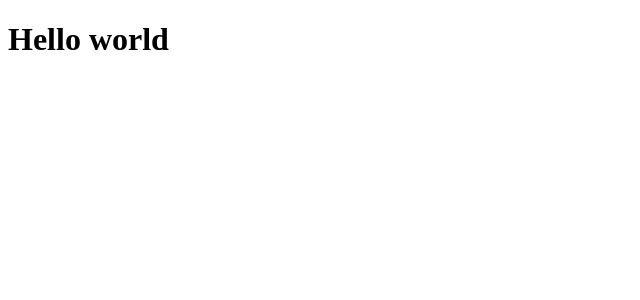
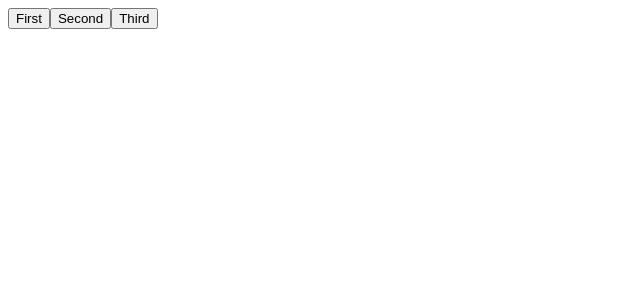
Before and after one commit to illiasmolii/react-redux-prob, a React (Create React App) app: page / in a window 1280 px wide. Shown: the top 300 px of the page, without its empty margins (0-640 px from the left). Built offline with nearby package versions, Linux system fonts and the light colour scheme.

Commit message:
Added header skeleton.

```diff
--- a/src/App.js
+++ b/src/App.js
@@ -1,12 +1,27 @@
 import React from "react";
+
+import Header from './components/Header.js';
 
 export class App extends React.Component {
 
   render() {
     return (
-      <div className="root-container">
-        <h1>Hello world</h1>
-      </div>
+      <Header sections={
+        [
+          {
+            id: 1,
+            name: 'First'
+          },
+          {
+            id: 2,
+            name: 'Second'
+          },
+          {
+            id: 3,
+            name: 'Third'
+          }
+        ]
+      }/>
     );
   }
 }
--- /dev/null
+++ b/src/components/Header.js
@@ -0,0 +1,16 @@
+import React from "react";
+
+import Section from './Section.js';
+
+export default class Header extends React.Component {
+
+  render() {
+    return (
+      <header>
+        {
+          this.props.sections.map(section => <Section key={section.id} name={section.name}/>)
+        }
+      </header>
+    );
+  }
+}
--- /dev/null
+++ b/src/components/Section.js
@@ -0,0 +1,10 @@
+import React from "react";
+
+export default class Section extends React.Component {
+
+  render() {
+    return (
+      <button>{this.props.name}</button>
+    );
+  }
+}
```
Also changed, not shown: 1 other file (tests, documents, lock files or other folders).
